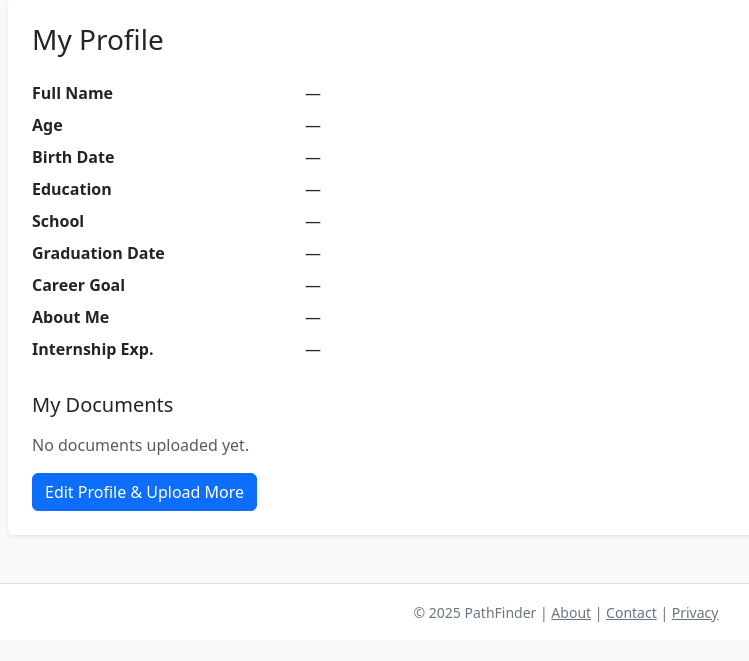
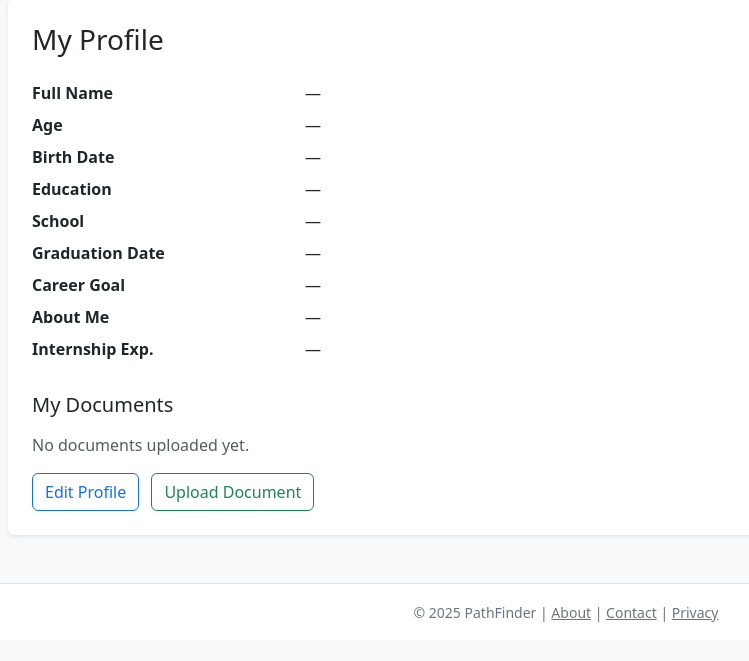
Before and after one commit to Viloetsisi/AgileWeb_group_project, a Flask app: page /profile in a window 1280 px wide. Shown: the part 105-766 px from the top of the page, without its empty margins (74-823 px from the left). Run offline with Flask 2, Linux system fonts and the light colour scheme; the visitor is signed in with stand-in values (Sample User, id 1); data comes from the database, SQL or seed files in the repository; data that the repository does not hold is empty.

Commit message:
Profile website updated

```diff
--- a/templates/profile.html
+++ b/templates/profile.html
@@ -48,6 +48,7 @@
     <p class="text-muted">No documents uploaded yet.</p>
   {% endif %}
 
-  <a href="{{ url_for('upload') }}" class="btn btn-primary">Edit Profile & Upload More</a>
-</div>
+  <a href="{{ url_for('edit_profile') }}" class="btn btn-outline-primary me-2">Edit Profile</a>
+  <a href="{{ url_for('upload_document') }}" class="btn btn-outline-success">Upload Document</a>
+  </div>
 {% endblock %}
```
